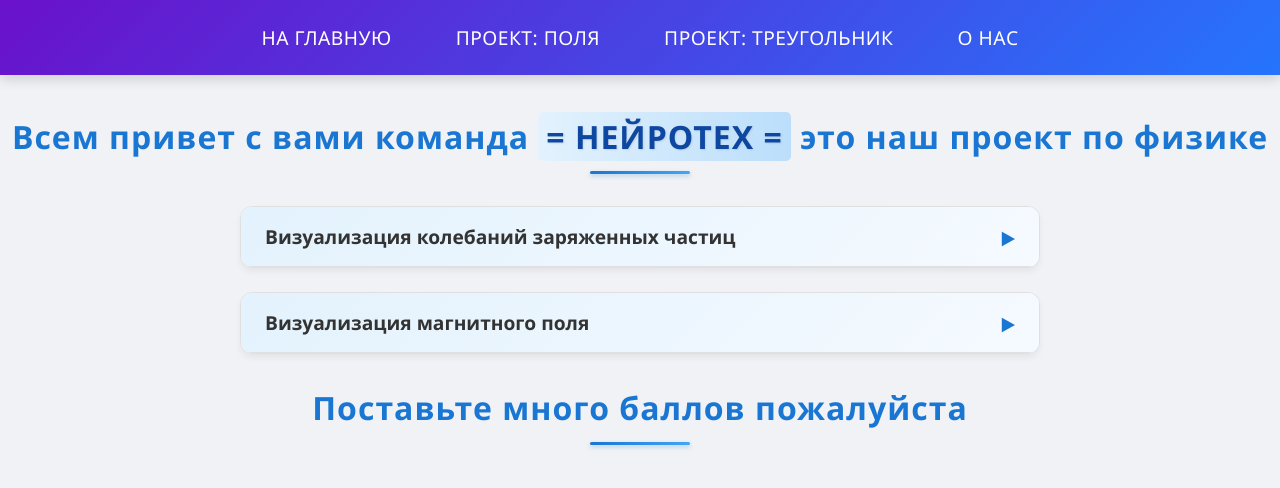
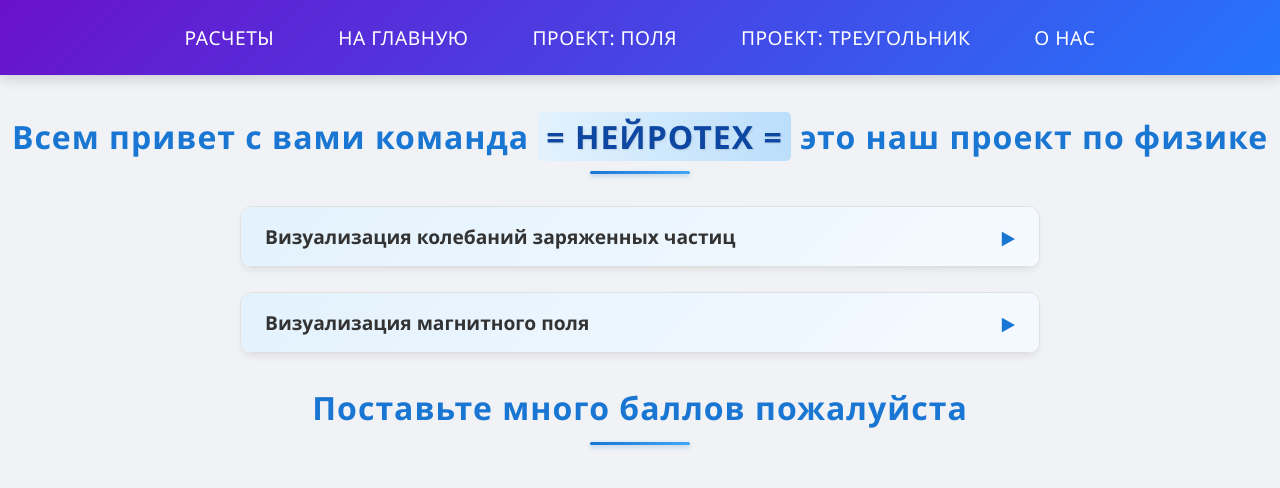
Before and after one commit to deadxraver/physics-2, a React (Create React App) app: page / in a window 1280 px wide. Shown: the top 488 px of the page. Built offline with nearby package versions, Linux system fonts and the light colour scheme.

Commit message:
miro link added

```diff
--- a/src/components/NavigationBar.js
+++ b/src/components/NavigationBar.js
@@ -6,6 +6,16 @@ const NavBar = () => {
     return (
         <nav className="navbar">
             <ul className="navbar__list">
+                <li className="navbar__item">
+                    <NavLink
+                        to={"https://miro.com/app/board/uXjVItoNecU=/?share_link_id=863180669537"}
+                        className={({isActive}) =>
+                            isActive ? "navbar__link active" : "navbar__link"
+                        }
+                    >
+                        РАСЧЕТЫ
+                    </NavLink>
+                </li>
                 <li className="navbar__item">
                     <NavLink
                         to="/"
```
